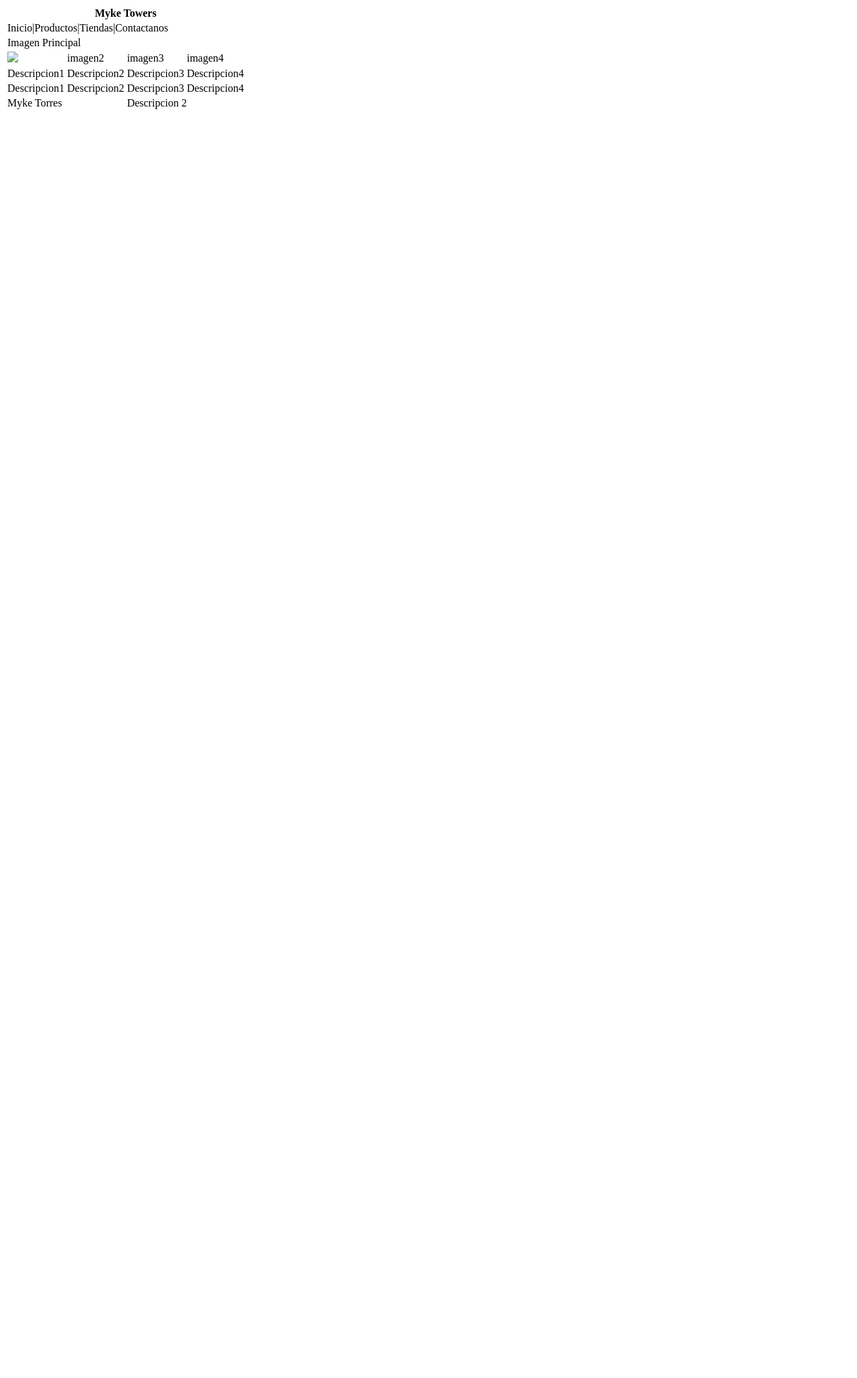
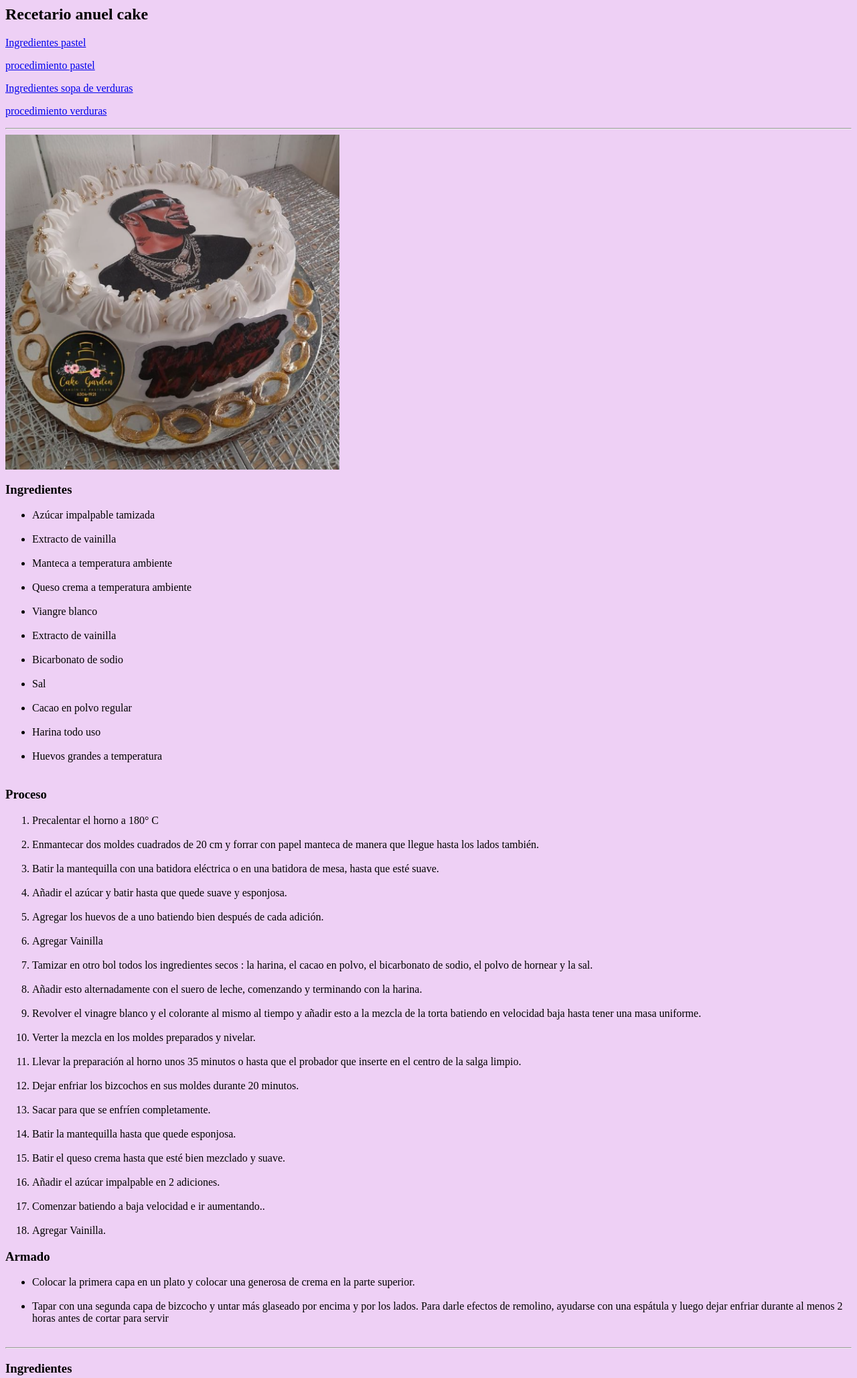
Before and after one commit to majotowers/introduccion, a plain HTML site: page index.html in a window 1280 px wide. Shown: the top 2057 px of the page at 67% size. Before the commit the page ends 800 px from the top, so only its background shows below. Drawn offline with Linux system fonts and the light colour scheme.

Commit message:
Add files via upload

```diff
--- a/index.html
+++ b/index.html
@@ -1,21 +1,124 @@
-<!DOCTYPE html>
 <html>
 <head>
-	<meta charset="utf-8">
-	<meta name="viewport" content="width=device-width, initial-scale=1">
-	<title>Maquetación de tablas</title>
-	<link rel="stylesheet" type="text/css" href="estilos.css">
+<title>Pagina 1</title>
+<link rel="icon" type="image/x-icon" href="favicon.ico">
+<style>
+h1{font-family:"verdana";font-size:100px;color:#E5E0BF;text-align:center;}
+body{background-color:#EED0F5}
+img{height:500px;width;700px}
+</style>
 </head>
 <body>
-<table>
-	<tr><th colspan="4">Myke Towers</th></tr>
-	<tr><td colspan="4" class menu="menu"> Inicio|Productos|Tiendas|Contactanos</td></tr>
-	<re><td colspan="4">Imagen Principal</td></tr>
-		<tr><td><img src="MTHOODIEB"></td><td>imagen2</td><td>imagen3</td><td>imagen4</td></tr>
-		<tr><td>Descripcion1</td><td>Descripcion2</td><td>Descripcion3</td><td>Descripcion4</td></tr>
-		<tr><td>Descripcion1</td><td>Descripcion2</td><td>Descripcion3</td><td>Descripcion4</td></tr>
-		<tr><td colspan="2">Myke Torres</td><td colspan="2">Descripcion 2</td></tr>
+<h1>
 
-</table>
-</body>
-</html>
+<h2>Recetario anuel cake </h2>
+<p><a href="c1"> Ingredientes pastel</a>
+<p><a href="c1"> procedimiento pastel </a>
+<p><a href="c1"> Ingredientes sopa de verduras </a>
+<p><a href="c1"> procedimiento verduras </a>
+
+
+
+<hr>
+<img src="anuelcake.PNG">
+
+
+<h3> Ingredientes </h3>
+<ul>
+<li> Azúcar impalpable tamizada</li><br>
+<li> Extracto de vainilla</li><br>
+<li> Manteca a temperatura ambiente</li><br>
+<li> Queso crema a temperatura ambiente </li><br>
+<li> Viangre blanco</li><br>
+<li> Extracto de vainilla</li><br>
+<li> Bicarbonato de sodio </li><br>
+<li> Sal</li><br>
+<li>Cacao en polvo regular</li><br>
+<li> Harina todo uso</li><br>
+<li> Huevos grandes a temperatura</li><br>
+</ul>
+
+<h3> Proceso </h3>
+<ol>
+<li> Precalentar el horno a 180° C</li><br>
+<li> Enmantecar dos moldes cuadrados de 20 cm y forrar con papel manteca de manera que llegue hasta los lados también.</li><br>
+<li> Batir la mantequilla con una batidora eléctrica o en una batidora de mesa, hasta que esté suave.</li><br>
+<li> Añadir el azúcar y batir hasta que quede suave y esponjosa.</li><br>
+<li> Agregar los huevos de a uno batiendo bien después de cada adición.</li><br>
+<li> Agregar Vainilla</li><br>
+<li> Tamizar en otro bol todos los ingredientes secos : la harina, el cacao en polvo, el bicarbonato de sodio, el polvo de hornear y la sal.</li><br>
+<li> Añadir esto alternadamente con el suero de leche, comenzando y terminando con la harina.</li><br>
+<li> Revolver el vinagre blanco y el colorante al mismo al tiempo y añadir esto a la mezcla de la torta batiendo en velocidad baja hasta tener una masa uniforme.</li><br>
+<li> Verter la mezcla en los moldes preparados y nivelar.</li><br>
+<li>Llevar la preparación al horno unos 35 minutos o hasta que el probador que inserte en el centro de la salga limpio.</li><br>
+<li> Dejar enfriar los bizcochos en sus moldes durante 20 minutos.</li><br>
+<li> Sacar para que se enfríen completamente.</li><br>
+<li> Batir la mantequilla hasta que quede esponjosa.</li><br>
+<li> Batir el queso crema hasta que esté bien mezclado y suave.</li><br>
+<li> Añadir el azúcar impalpable en 2 adiciones.</li><br>
+<li> Comenzar batiendo a baja velocidad e ir aumentando..</li><br>
+<li> Agregar Vainilla.</li></ol>
+
+<h3> Armado </h3>
+<ul>
+<li>Colocar la primera capa en un plato y colocar una generosa de crema en la parte superior.</li><br>
+<li>Tapar con una segunda capa de bizcocho y untar más glaseado por encima y por los lados. Para darle efectos de remolino, ayudarse con una espátula y luego dejar enfriar durante al menos 2 horas antes de cortar para servir</li><br></ul>
+<hr>
+
+
+
+
+
+
+
+
+
+
+
+
+
+
+
+
+
+
+
+
+
+
+
+
+
+
+
+
+
+
+
+
+
+<h3> Ingredientes </h3>
+<img src="sopitadeverduritas.jpg">
+
+<ul>
+<li> 3 tomates rojos jitomate, en mitades</li><br>
+<li> 1 trozo pequeño cebolla blanca chica</li><br>
+<li> 1 diente de ajo pelado</li><br>
+<li> 6 tazas de agua purificada</li><br>
+<li> 2 zanahorias peladas y en cubos</li><br>
+<li> 2 calabacitas en cubos</li><br>
+<li> 2 tazas repollo en tiras </li><br>
+<li> 1 chayote pelado y en cubos</li><br>
+<li> taza floretes de coliflor o brócoli</li><br>
+<li> Sal y pimienta al gusto</li><br>
+<li> Cilantro opcional para servir</li><br>
+</ul>
+
+<h3> Proceso </h3><br>
+<ol><br>
+<li>Corta los vegetales que vas a usar.</li><br>
+<li>Licua el tomate, cebolla y ajo con 1 taza de agua hasta que tenga consistencia lisa y no queden grumos..</li><br>
+<li> Puedes calentar un chorrito de aceite en una olla o bien no agregar aceite. Vacía la mezcla de la licuadora y cocina a fuego medio unos minutos, hasta que cambie a un color más oscuro..</li><br>
+<li> Agrega 5 tazas de agua, la zanahoria, chayote, coliflor y brócoli. Corta las verduras del mismo tamaño para que estén listas al mismo tiempo, revisa el video.</li><br>
+<li> azona al gusto con sal y pimienta..</li><br>
+</ol>
```
